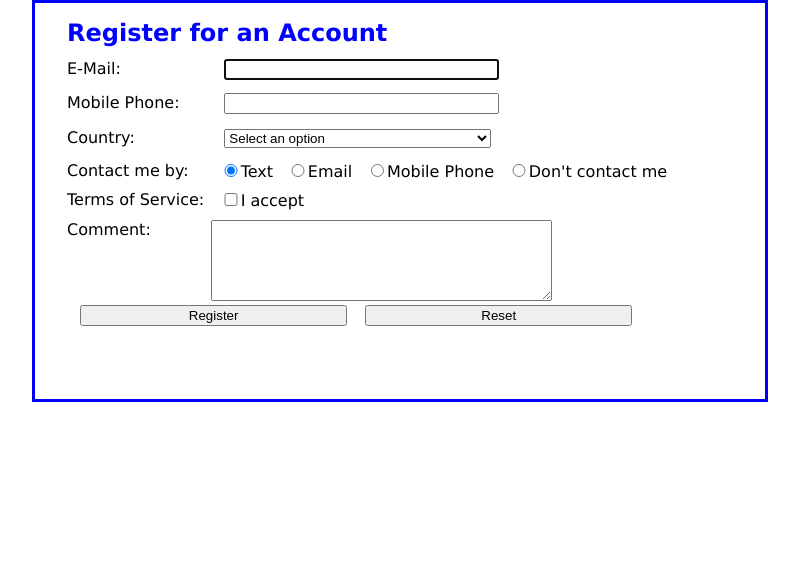
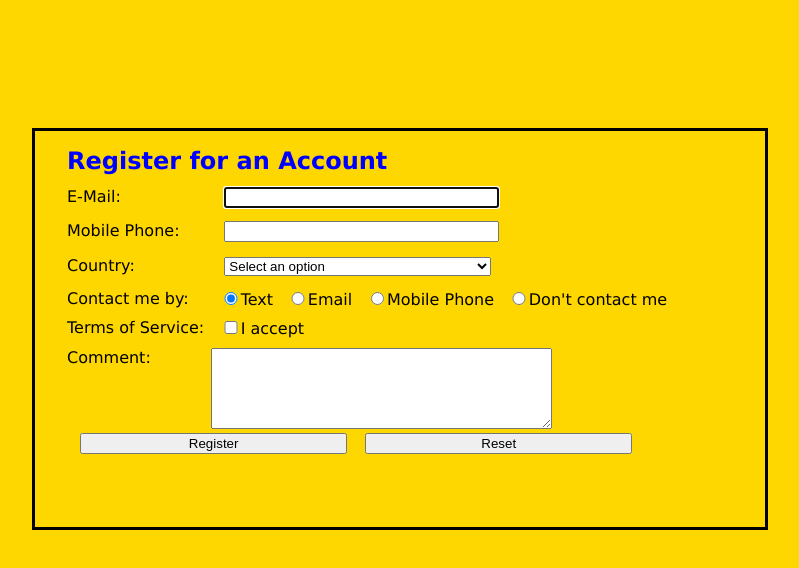
Before and after one commit to jjani932/JavaScriptRegistrationForm, a plain HTML site: page index.html in a window 1280 px wide. Shown: the whole page, without its empty margins (240-1039 px from the left). Drawn offline with Linux system fonts and the light colour scheme.

Commit message:
second commit

```diff
--- a/register.css
+++ b/register.css
@@ -1,10 +1,10 @@
 body {
     font-family: Verdana, Arial, Helvetica, sans-serif;
     font-size: 100%;
-    background-color: white;
+    background-color: gold;
     width: 730px;
-    margin: 0 auto;
-    border: 3px solid blue;
+    margin:10% auto;
+    border: 3px solid black;
 }
 main {
     padding: 0 2em 1em;
```
